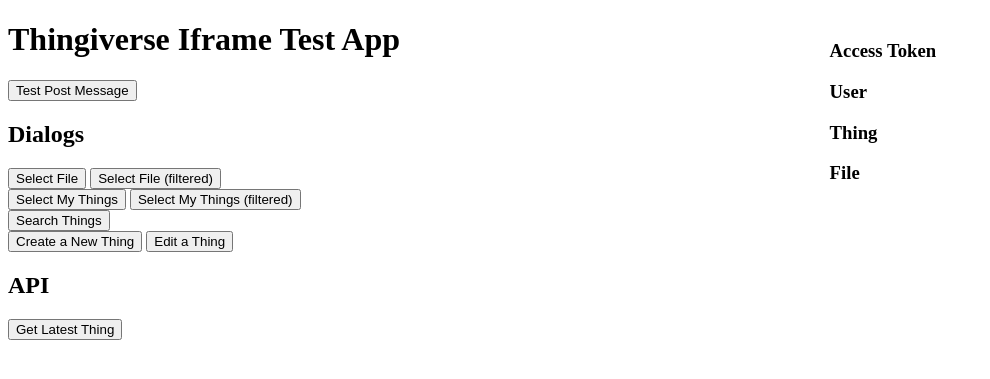
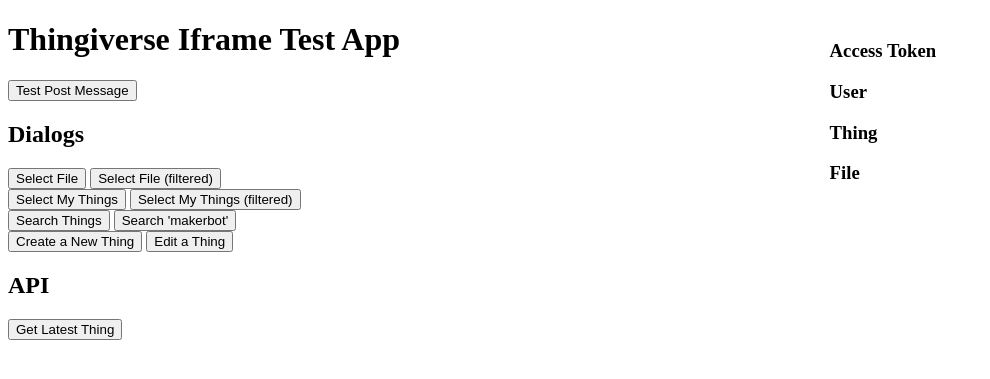
Before and after one commit to makerbot/thingiverse-iframe-sdk, a PHP site: page /?code=1 in a window 1280 px wide. Shown: the top 379 px of the page, without its empty margins (0-990 px from the left). Run offline with PHP 8.4, Linux system fonts and the light colour scheme; data that the repository does not hold is empty.

Commit message:
working search buttons

```diff
--- a/index.php
+++ b/index.php
@@ -60,7 +60,8 @@
 
 		<br/>
 
-		<input type="button" value="Search Things" onclick="TV.dialog('thing_search', {q: 'gnomes'}, selectedThing)"/>
+		<input type="button" value="Search Things" onclick="TV.dialog('thing_search', {}, selectedThing)"/>
+		<input type="button" value="Search 'makerbot'" onclick="TV.dialog('thing_search', {q: 'makerbot'}, selectedThing)"/>
 
 		<br/>
 
```
